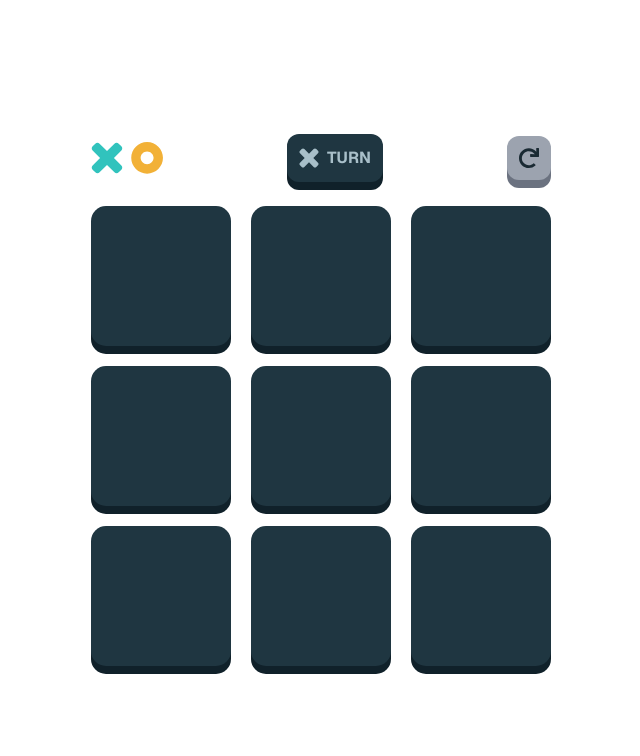
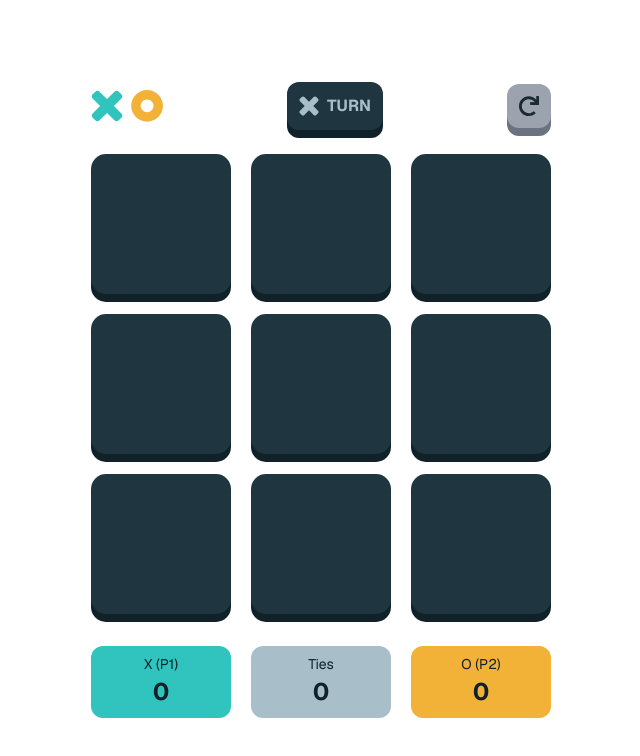
Before and after one commit to nntruong96/tic-tac-toe, a Next.js app: page /game in a window 1280 px wide. Shown: the top 756 px of the page, without its empty margins (319-959 px from the left). Built offline with nearby package versions, Linux system fonts and the light colour scheme.

Commit message:
feat: implement Game Statistics component game statistics to stored locally

```diff
--- a/src/app/game/page.tsx
+++ b/src/app/game/page.tsx
@@ -3,11 +3,13 @@ import GameBoard from '@/components/GameBoard';
 import GameControl from '@/components/GameControl';
 import ModalPrompts from '@/components/ModalPrompts';
 import ModalConfirmReset from '@/components/ModalConfirmReset';
+import GameStatistics from '@/components/GameStatistics';
 export default function GamePage() {
   return (
-    <div className="w-full h-full flex flex-col items-center justify-center ">
+    <div className="w-full h-full max-w-[460px] mx-auto flex flex-col items-center justify-center ">
       <GameControl />
       <GameBoard />
+      <GameStatistics />
       <ModalPrompts />
       <ModalConfirmReset />
     </div>
--- a/src/app/page.tsx
+++ b/src/app/page.tsx
@@ -1,10 +1,13 @@
+'use client';
 import Button from '@/components/Button';
 import Link from 'next/link';
+import { useGameContext } from '@/providers/GameProvider';
 export default function Home() {
+  const { resetGameStatistics } = useGameContext();
   return (
     <main className="w-full h-full flex items-center justify-center">
       <Link href="/game" className="w-full max-w-[460px]">
-        <Button color="teal" size="large" className="w-full ">
+        <Button onClick={resetGameStatistics} color="teal" size="large" className="w-full ">
           New Game
         </Button>
       </Link>
--- a/src/components/GameBoard/index.tsx
+++ b/src/components/GameBoard/index.tsx
@@ -4,7 +4,7 @@ import { useGameContext } from '@/providers/GameProvider';
 export default function GameBoard() {
   const { board, handleCellClick, winnerCombo, winner } = useGameContext();
   return (
-    <div className="grid grid-cols-3 w-full aspect-square max-w-[460px] max-h-[460px] gap-5 ">
+    <div className="grid grid-cols-3 w-full aspect-square max-h-[460px] gap-5 ">
       {board.map((cell, index) => (
         <Cell
           key={index}
--- a/src/components/GameControl/index.tsx
+++ b/src/components/GameControl/index.tsx
@@ -3,9 +3,9 @@ import Button from '@/components/Button';
 import { XIcon, OIcon, ReloadIcon } from '@/components/Icons';
 import { useGameContext } from '@/providers/GameProvider';
 export default function GameControl() {
-  const { isXNext, setOpenModalReset, winner, reset } = useGameContext();
+  const { isXNext, setOpenModalReset, winner, reset, isBoardEmpty } = useGameContext();
   return (
-    <div className="flex justify-between items-center w-full max-w-[460px] mb-6">
+    <div className="flex justify-between items-center w-full mb-6">
       <div className="flex gap-2">
         <XIcon className="text-teal-400" />
         <OIcon className="text-yellow-400" />
@@ -21,6 +21,9 @@ export default function GameControl() {
       <Button
         color="silver"
         onClick={() => {
+          if (isBoardEmpty()) {
+            return;
+          }
           if (winner) {
             return reset();
           }
--- /dev/null
+++ b/src/components/GameStatistics/index.tsx
@@ -0,0 +1,44 @@
+import { useGameContext } from '@/providers/GameProvider';
+import { useMemo } from 'react';
+import { CellPlayer } from '@/types/enum';
+import classNames from 'classnames';
+export default function GameStatistics() {
+  const { gameStatistics } = useGameContext();
+  const data = useMemo(() => {
+    return [
+      {
+        label: 'X (P1)',
+        value: gameStatistics[CellPlayer.X],
+        className: 'bg-teal-400',
+      },
+      {
+        label: 'Ties',
+        value: gameStatistics.tie,
+        className: 'bg-silver-400',
+      },
+      {
+        label: 'O (P2)',
+        value: gameStatistics[CellPlayer.O],
+        className: 'bg-yellow-400',
+      },
+    ];
+  }, [gameStatistics]);
+  return (
+    <div className="grid grid-cols-3 w-full mt-8 gap-5 text-navy-600">
+      {data.map((item, index) => {
+        return (
+          <div
+            key={index}
+            className={classNames(
+              'flex flex-col items-center justify-center col-span-1 min-h-[72px] rounded-xl',
+              item.className
+            )}
+          >
+            <p className="text-sm">{item.label}</p>
+            <p className="font-bold text-[24px]">{item.value}</p>
+          </div>
+        );
+      })}
+    </div>
+  );
+}
--- a/src/components/ModalPrompts/index.tsx
+++ b/src/components/ModalPrompts/index.tsx
@@ -15,13 +15,13 @@ export default function ModalPrompts() {
       case CellPlayer.X:
         return {
           icon: <XIcon className="w-[64px] h-[64px]" />,
-          title: 'Player 2 wins!',
+          title: 'Player 1 wins!',
           color: 'text-teal-400',
         };
       case CellPlayer.O:
         return {
           icon: <OIcon className="w-[64px] h-[64px]" />,
-          title: 'Player 1 wins!',
+          title: 'Player 2 wins!',
           color: 'text-yellow-400',
         };
 
--- a/src/lib/utils.ts
+++ b/src/lib/utils.ts
@@ -1,5 +1,6 @@
 import { Board } from '@/types/type';
 import { CellPlayer } from '@/types/enum';
+import { GameStatistics } from '@/types/interface';
 interface checkWinnerResponse {
   winner: CellPlayer;
   combo: number[];
@@ -28,3 +29,17 @@ export function checkWinner(board: Board): checkWinnerResponse | null {
 
   return null;
 }
+
+export function loadGameStatistics(): GameStatistics {
+  const GameStatistics = localStorage.getItem('GameStatistics');
+  let res = { [CellPlayer.X]: 0, [CellPlayer.O]: 0, tie: 0 };
+  if (!GameStatistics) return res;
+  try {
+    res = JSON.parse(GameStatistics);
+  } catch {}
+  return res;
+}
+
+export function saveGameStatistics(GameStatistics: GameStatistics) {
+  localStorage.setItem('GameStatistics', JSON.stringify(GameStatistics));
+}
--- a/src/providers/GameProvider.tsx
+++ b/src/providers/GameProvider.tsx
@@ -1,21 +1,25 @@
 'use client';
-import { createContext, useContext, ReactNode, useState } from 'react';
+import { createContext, useContext, ReactNode, useState, useEffect } from 'react';
 import { CellPlayer } from '@/types/enum';
-import { checkWinner } from '@/lib/utils';
+import { checkWinner, saveGameStatistics, loadGameStatistics } from '@/lib/utils';
 import { Board } from '@/types/type';
-
+import { GameStatistics } from '@/types/interface';
 interface GameContextValue {
   board: (CellPlayer | null)[];
   isXNext: boolean;
   isOpenModal: boolean;
   winner: CellPlayer | null;
   winnerCombo: number[];
+  gameStatistics: GameStatistics;
   setIsOpenModal: (isOpen: boolean) => void;
   handleCellClick: (index: number) => void;
+  isBoardEmpty: (newBoard?: Board) => boolean;
+  resetGameStatistics: () => void;
   isOpenModalReset: boolean;
   setOpenModalReset: (isOpen: boolean) => void;
   reset: () => void;
 }
+
 const GameContext = createContext<GameContextValue | null>(null);
 export function useGameContext() {
   const context = useContext(GameContext);
@@ -27,11 +31,18 @@ export function useGameContext() {
 
 export function GameProvider({ children }: { children: ReactNode }) {
   const [board, setBoard] = useState<Board>(Array(9).fill(null));
+  const [gameStatistics, setGameStatistics] = useState<GameStatistics>({
+    [CellPlayer.X]: 0,
+    [CellPlayer.O]: 0,
+    tie: 0,
+  });
   const [isXNext, setIsXNext] = useState(true);
   const [isOpenModal, setIsOpenModal] = useState(false);
   const [isOpenModalReset, setOpenModalReset] = useState(false);
   const [winner, setWinner] = useState<CellPlayer | null>(null);
   const [winnerCombo, setWinnerCombo] = useState<number[]>([]);
+  const isBoardFull = (newBoard: Board = board) => !newBoard.includes(null);
+  const isBoardEmpty = (newBoard: Board = board) => newBoard.every((cell) => !cell);
   const handleCellClick = (index: number) => {
     if (board[index] || winner) return;
     const newBoard = [...board];
@@ -39,10 +50,25 @@ export function GameProvider({ children }: { children: ReactNode }) {
     setBoard(newBoard);
     setIsXNext(!isXNext);
     const currentWinner = checkWinner(newBoard);
-    if (!newBoard.includes(null) || currentWinner) {
+
+    if (isBoardFull(newBoard) || currentWinner) {
       setIsOpenModal(true);
       setWinner(currentWinner?.winner || null);
       setWinnerCombo(currentWinner?.combo || []);
+      if (currentWinner) {
+        const newGameStatistics = {
+          ...gameStatistics,
+          [currentWinner.winner]: gameStatistics[currentWinner.winner] + 1,
+        };
+        onSaveGameStatistics(newGameStatistics);
+      }
+    }
+    if (isBoardFull(newBoard) && !currentWinner) {
+      const newGameStatistics = {
+        ...gameStatistics,
+        tie: gameStatistics.tie + 1,
+      };
+      onSaveGameStatistics(newGameStatistics);
     }
   };
   const reset = () => {
@@ -51,17 +77,36 @@ export function GameProvider({ children }: { children: ReactNode }) {
     setWinner(null);
     setWinnerCombo([]);
   };
+  const onSaveGameStatistics = (GameStatistics: GameStatistics) => {
+    saveGameStatistics(GameStatistics);
+    setGameStatistics(() => GameStatistics);
+  };
+  const resetGameStatistics = () => {
+    const newGameStatistics = {
+      [CellPlayer.X]: 0,
+      [CellPlayer.O]: 0,
+      tie: 0,
+    };
+    onSaveGameStatistics(newGameStatistics);
+  };
+  useEffect(() => {
+    const GameStatistics = loadGameStatistics();
+    setGameStatistics(GameStatistics);
+  }, []);
   const value = {
     board,
     isXNext,
     isOpenModal,
     winner,
     winnerCombo,
+    gameStatistics,
+    isBoardEmpty,
     setIsOpenModal,
     handleCellClick,
     reset,
     isOpenModalReset,
     setOpenModalReset,
+    resetGameStatistics,
   };
 
   return <GameContext.Provider value={value}>{children}</GameContext.Provider>;
--- /dev/null
+++ b/src/types/interface.ts
@@ -0,0 +1,6 @@
+import { CellPlayer } from './enum';
+export interface GameStatistics {
+  [CellPlayer.X]: number;
+  [CellPlayer.O]: number;
+  tie: number;
+}
```
